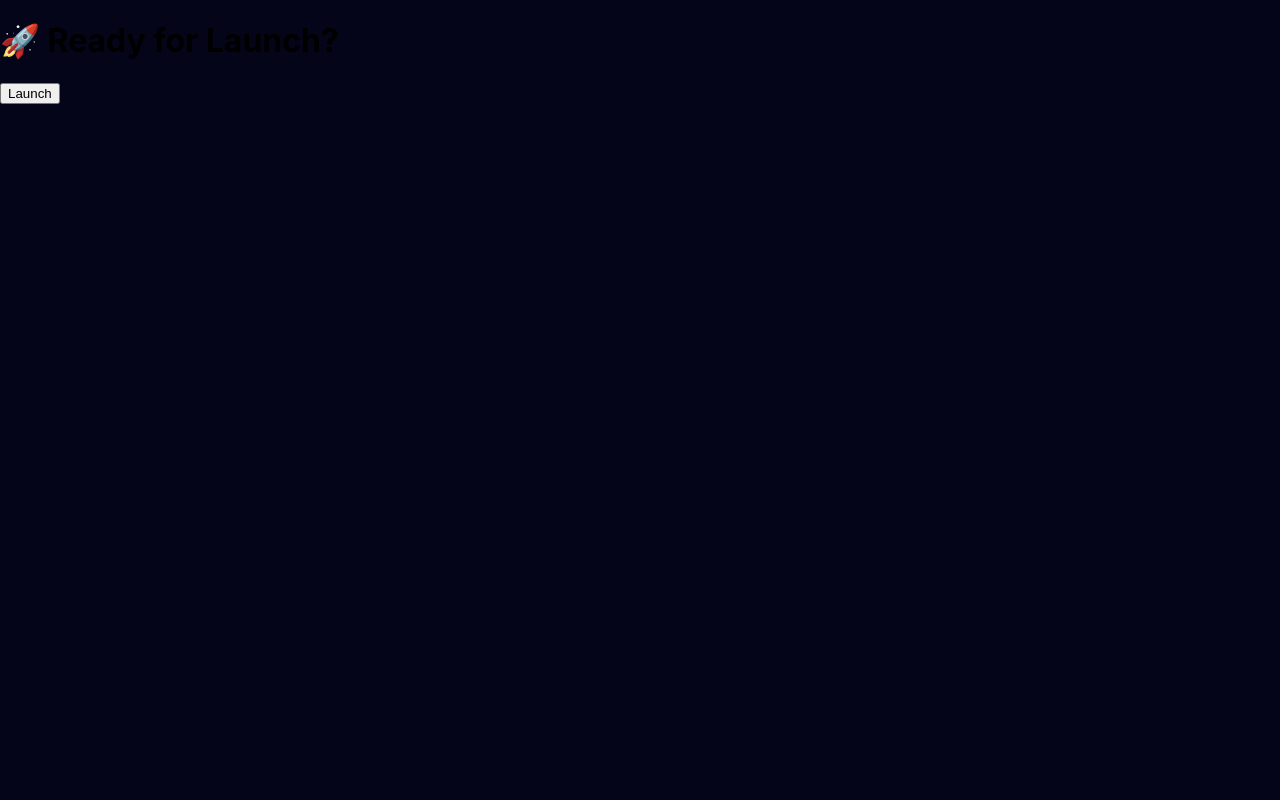
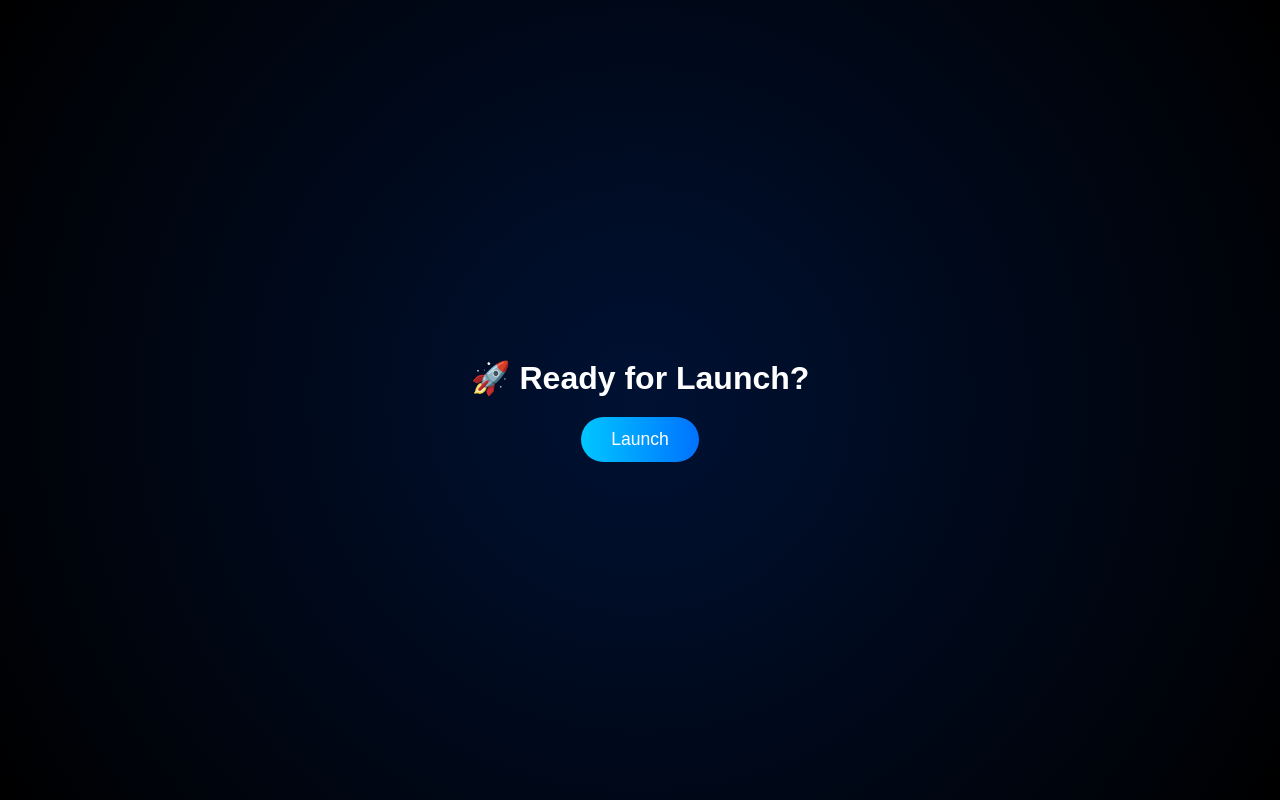
Before and after one commit to mochammadraflyarrasyid/rafly.github.io, a plain HTML site: page index.html in a window 1280 px wide. Drawn offline with nearby package versions, Linux system fonts and the light colour scheme.

Commit message:
Update style.css

```diff
--- a/style.css
+++ b/style.css
@@ -1,64 +1,44 @@
-:root{
-    --bg1: #05051a;
-    --accent: #7ee8fa;
-    --glass: rgba(255,255,255,0.06);
-  }
-  *{box-sizing:border-box}
-  html,body{
-    margin:0;height:100%;width:100%;font-family:Inter, Poppins, system-ui, sans-serif;background:var(--bg1);overflow:hidden;
-    -webkit-font-smoothing:antialiased;-moz-osx-font-smoothing:grayscale;
-  }
-  #scene{
-    position:fixed;inset:0;width:100%;height:100%;display:block;z-index:1;
-  }
+body {
+  margin: 0;
+  overflow: hidden;
+  background-color: #020d1f;
+  font-family: 'Poppins', sans-serif;
+  color: white;
+  text-align: center;
+}
 
-  /* UI overlay */
-  #ui{
-    position: absolute;
-    left: 30px;
-    top: 30px;
-    z-index: 4;
-    color: white;
-    background: linear-gradient(180deg, rgba(255,255,255,0.03), rgba(255,255,255,0.02));
-    padding: 18px 20px;
-    border-radius: 12px;
-    box-shadow: 0 6px 30px rgba(2,6,23,0.7);
-    backdrop-filter: blur(6px);
-    min-width:220px;
-  }
-  #ui h1{margin:0 0 6px;font-size:1.25rem}
-  #ui p{margin:0 0 12px;font-size:0.88rem;color:#cbd5e1}
-  .buttons{display:flex;gap:8px}
-  .btn{
-    border:0;padding:8px 12px;border-radius:10px;background:transparent;color:#dbeafe;cursor:pointer;font-weight:600;outline:none;
-    box-shadow: inset 0 0 0 1px rgba(255,255,255,0.04);
-  }
-  .btn.primary{background:linear-gradient(90deg,#ff8a65,#ffcc70);color:#041014;box-shadow:none}
-  .btn:active{transform:translateY(1px)}
+#overlay {
+  position: absolute;
+  width: 100%;
+  height: 100%;
+  background: radial-gradient(circle at center, #001133, #000);
+  display: flex;
+  flex-direction: column;
+  justify-content: center;
+  align-items: center;
+  transition: opacity 1s ease;
+}
 
-  #spaceOverlay{
-    position: absolute;
-    left: 50%;
-    top: 12%;
-    transform: translateX(-50%);
-    text-align:center;
-    color: white;
-    z-index: 4;
-    padding: 18px 26px;
-    border-radius: 12px;
-    background: linear-gradient(180deg, rgba(10,10,20,0.65), rgba(5,5,10,0.4));
-    backdrop-filter: blur(6px);
-    transition: opacity 0.6s, transform 0.6s;
-  }
-  #spaceOverlay.hidden{opacity:0;pointer-events:none;transform: translateX(-50%) translateY(-10px)}
-  #spaceOverlay h2{margin:0;font-size:1.35rem}
-  #spaceOverlay .name{opacity:0.9;margin:8px 0 12px;font-weight:600}
-  .socialRow{display:flex;gap:10px;align-items:center;justify-content:center}
-  .s{display:inline-block;padding:8px 12px;border-radius:10px;background:rgba(255,255,255,0.04);text-decoration:none;color:#fff}
-  #exploreBtn{background: #fff;color:#041014;padding:8px 12px;border-radius:10px;border:none;font-weight:700;cursor:pointer}
+#overlay h1 {
+  font-size: 2rem;
+  margin-bottom: 20px;
+}
 
-  /* small screens */
-  @media (max-width:600px){
-    #ui{left:12px;top:12px;padding:12px 14px}
-    #spaceOverlay{top:8%}
-  }
+button {
+  padding: 12px 30px;
+  font-size: 1.1rem;
+  border: none;
+  border-radius: 25px;
+  background: linear-gradient(90deg, #00c6ff, #0072ff);
+  color: white;
+  cursor: pointer;
+  transition: transform 0.3s ease;
+}
+
+button:hover {
+  transform: scale(1.1);
+}
+
+canvas {
+  display: block;
+}
```
